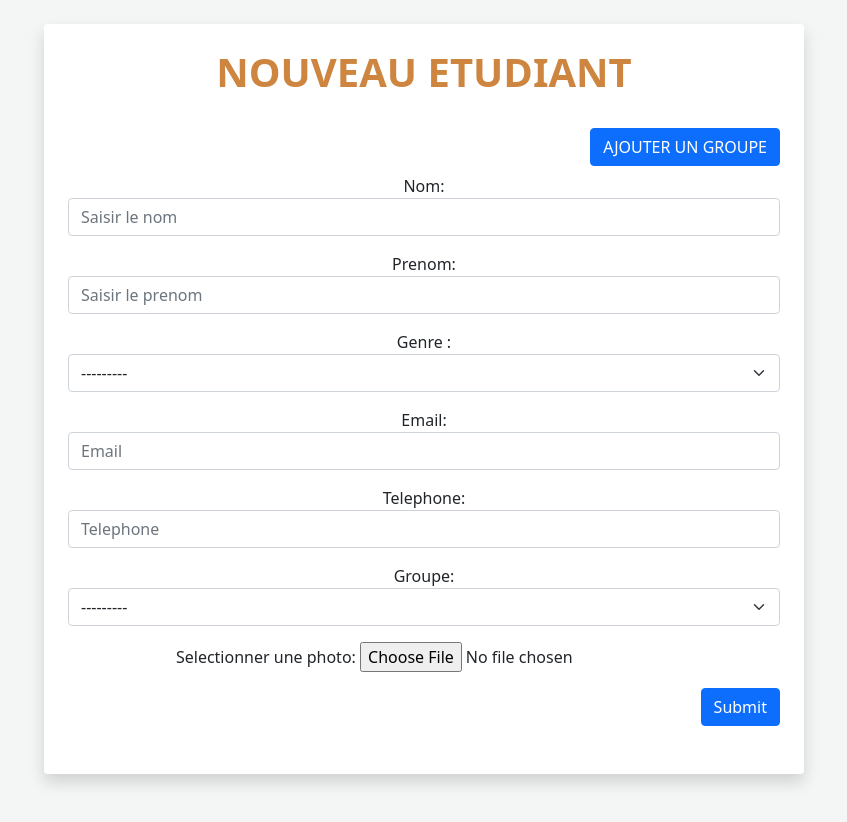
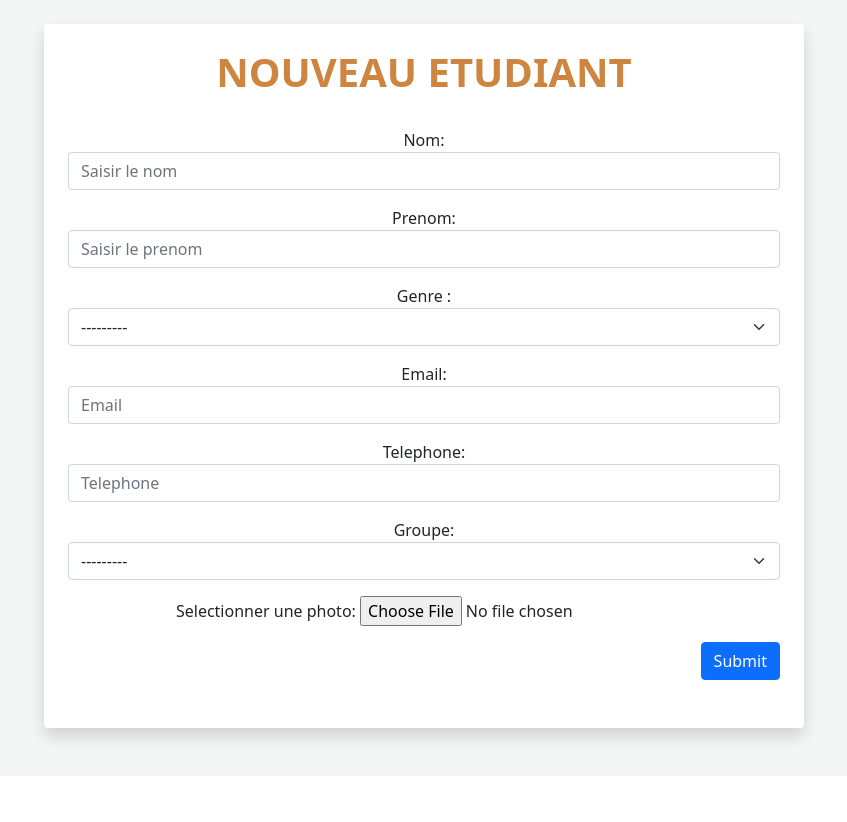
Before and after one commit to HamideT4/classroom, a Django app: page /add_student in a window 1280 px wide. Shown: the part 56-878 px from the top of the page, without its empty margins (216-1063 px from the left). After the commit the page ends 804 px from the top, so only its background shows below. Run offline with Django 4.2, Linux system fonts and the light colour scheme; data that the repository does not hold is empty.

```diff
--- a/Django_git/settings.py
+++ b/Django_git/settings.py
@@ -85,7 +85,7 @@ DATABASES = {
         'HOST': '127.0.0.1',
         'PORT': '3306',
         'USER': 'root',
-        'PASSWORD': 'Hams@ter123',
+        'PASSWORD': 'Honore_2022',
     }
 }
 
--- a/templates/students/add_student.html
+++ b/templates/students/add_student.html
@@ -10,9 +10,6 @@
         <style>h1{color: peru;
             font-weight: bold;}</style>
 	</br>
-    <div class="col-12 d-flex justify-content-end mb-2">
-        <a class="btn btn-primary sm " href="{% url 'add_groupe' %}"> AJOUTER UN GROUPE </a>
-    </div>
 	{% if submitted %}
 		<h1>Les données du nouveau etudiant ont été soumit avec succés!</h1>
 	{% else %}
```
Also changed, not shown: static/photo/index.jpeg (added), 1 other file.
